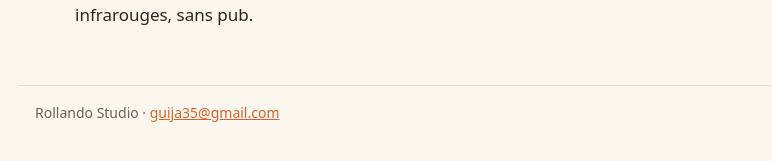
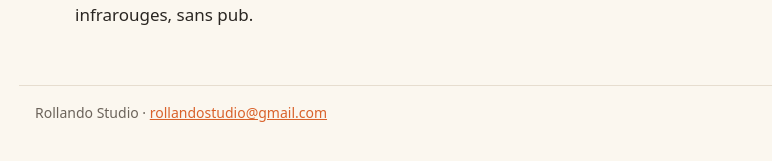
Before and after one commit to guillaumerollando/guillaumerollando.github.io, a Jekyll site: the page built from index.md, in a window 1280 px wide. Shown: the part 339-500 px from the top of the page, without its empty margins (241-1013 px from the left). Built offline with Jekyll 4.4.1, drawn with Linux system fonts in a browser that asks for light colours; part of the change alters nothing that is shown.

Commit message:
Contact : adresse pro de Rollando Studio, responsable au nom légal
Co-Authored-By: Claude Sonnet 5.5 <noreply@anthropic.com>

```diff
--- a/_config.yml
+++ b/_config.yml
@@ -4,7 +4,7 @@ title: "Rollando Studio — jeux et applis"
 lang: fr
 editeur: "Rollando Studio"             # nom d'éditeur affiché (Play Console, pages, pied de page)
 responsable: "Guillaume Rolland"       # nom légal tel qu enregistré dans la Play Console (Rollando = nom de style du studio)
-contact: "guija35@gmail.com"           # adresse de contact du compte Play Console, confirmée par Guillaume le 2026-10-09
+contact: "rollandostudio@gmail.com"      # adresse pro de Rollando Studio (décision de Guillaume, 2026-10-10) ; guija35 = compte perso, ne plus l utiliser
 pays: "France"
 markdown: kramdown
 exclude: [AGENTS.md, CLAUDE.md, README.md]
```
